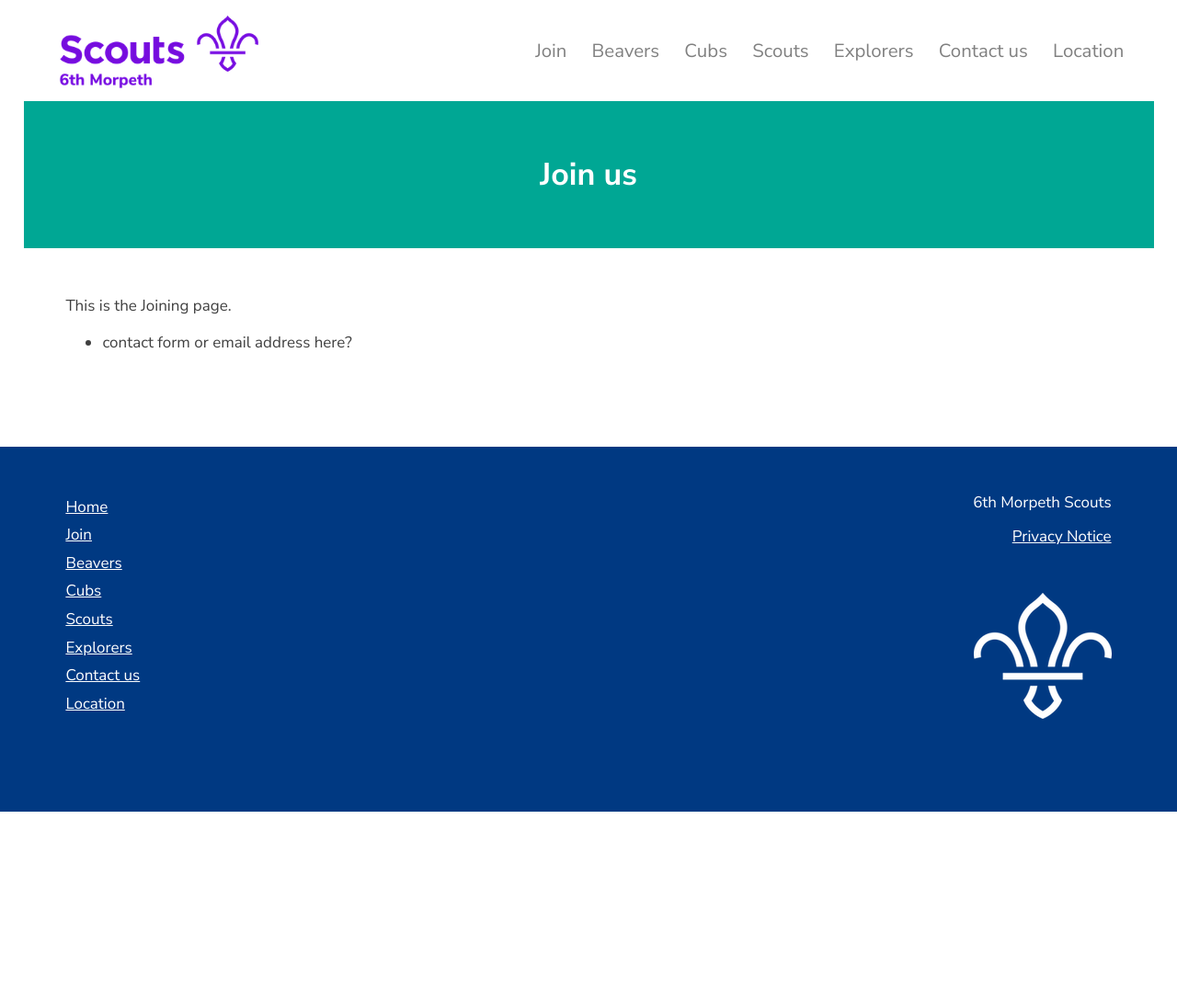
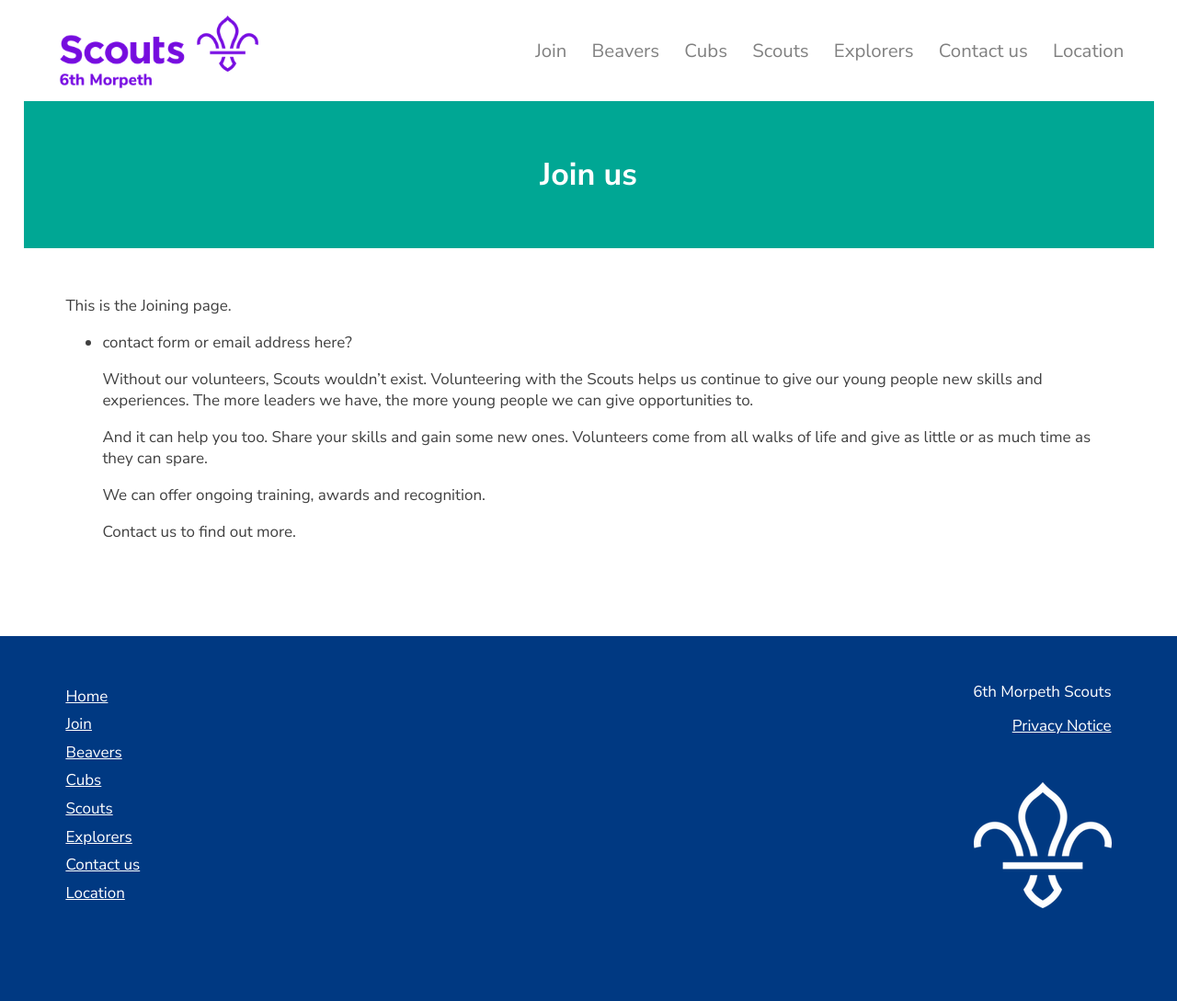
Before and after one commit to lizm696/6ms, a Jekyll site: the page built from join.md, in a window 1280 px wide. Shown: the whole page at 92% size. Built offline with Jekyll 4.4.1, drawn with Linux system fonts in a browser that asks for light colours; comment, search, counter and statistics services are not loaded; before the commit the page ends 900 px from its top, so only the background shows below that.

Commit message:
Update Pages “join”

```diff
--- a/join.md
+++ b/join.md
@@ -11,3 +11,11 @@
 This is the Joining page.
 
 * contact form or email address here?
+
+  Without our volunteers, Scouts wouldn’t exist. Volunteering with the Scouts helps us continue to give our young people new skills and experiences. The more leaders we have, the more young people we can give opportunities to.
+
+  And it can help you too. Share your skills and gain some new ones. Volunteers come from all walks of life and give as little or as much time as they can spare.
+
+  We can offer ongoing training, awards and recognition.
+
+  Contact us to find out more.
```
